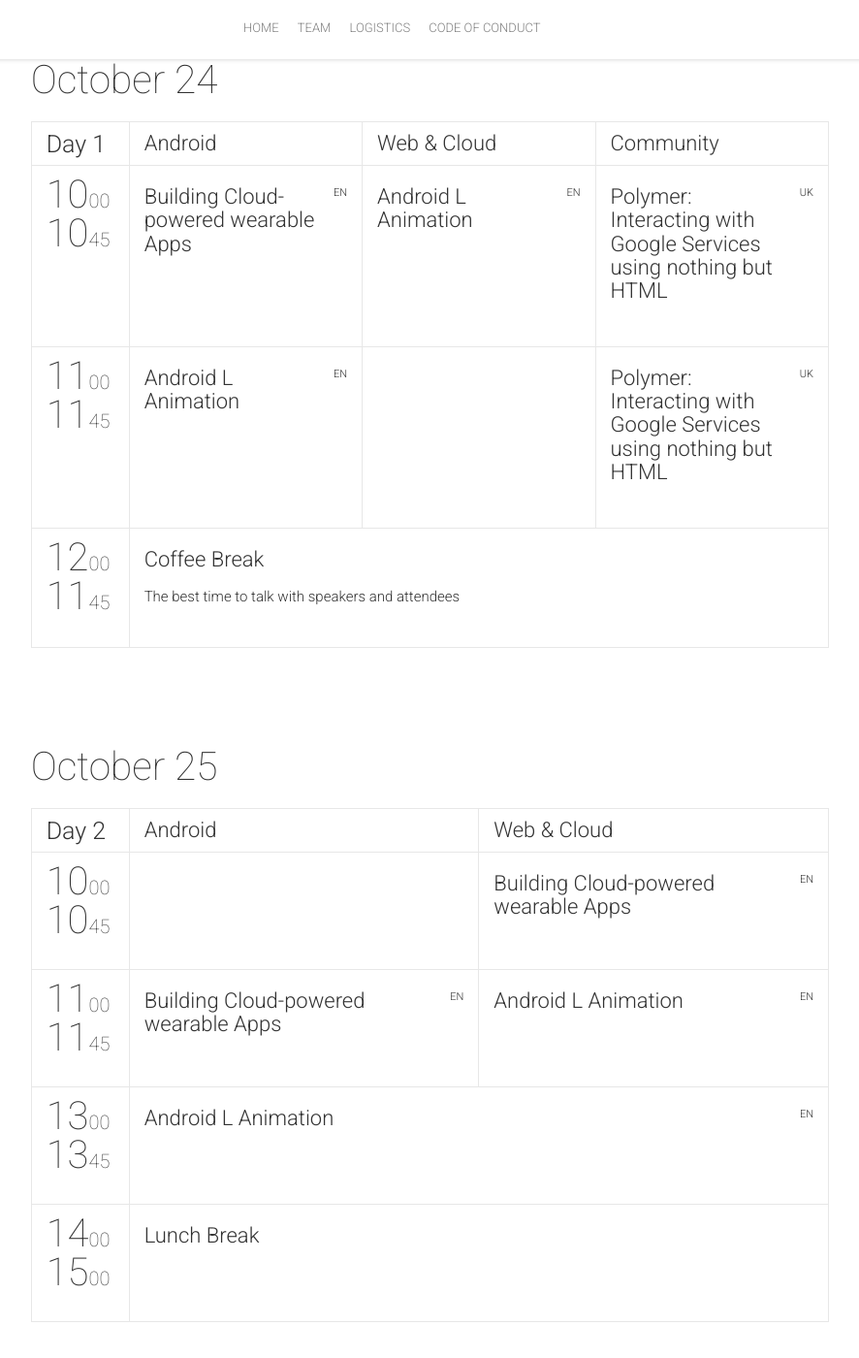
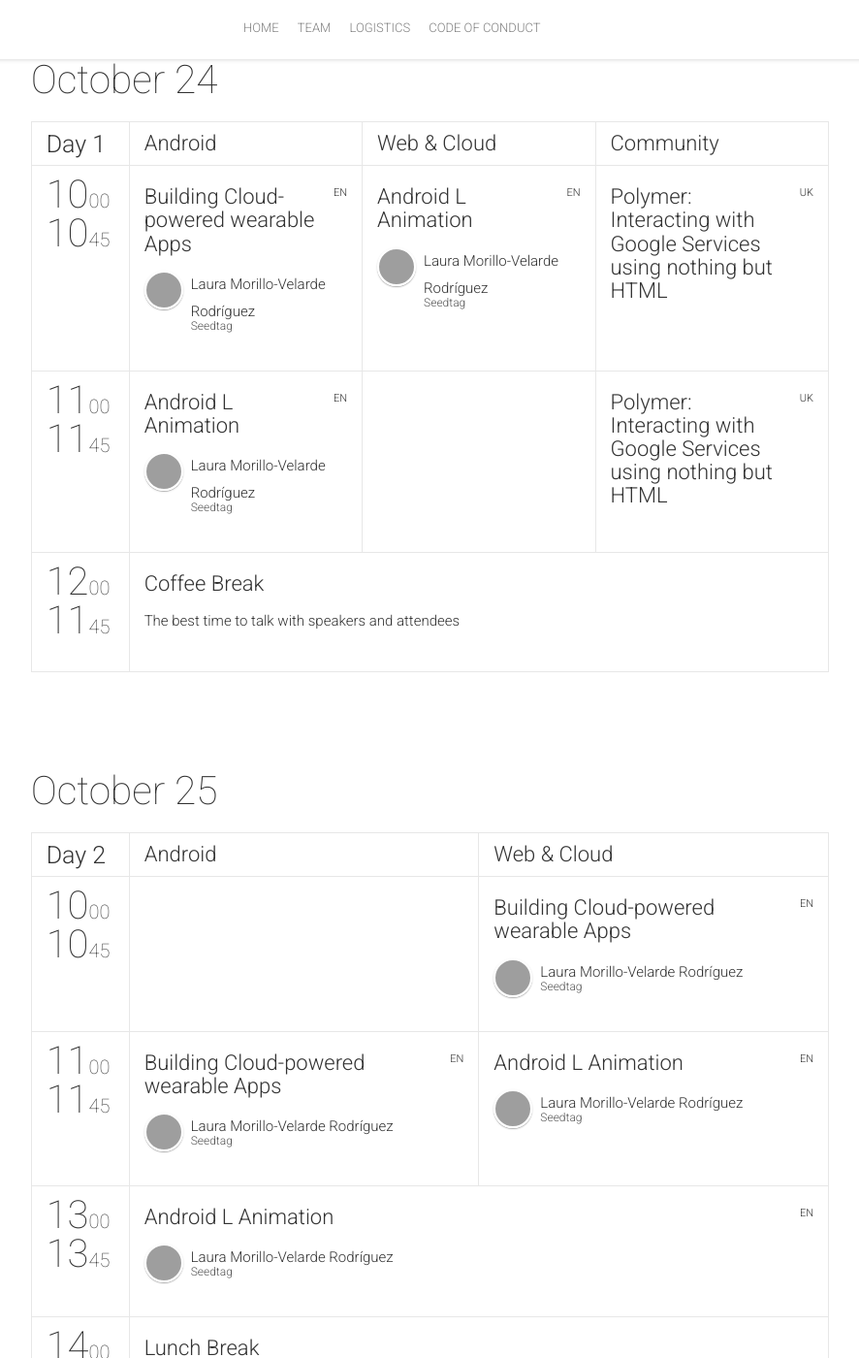
Before and after one commit to GDGMalaga/BiznagaFest-22, a Jekyll site: the page built from schedule.html, in a window 1280 px wide and 1400 px high, scrolled down 407 px. Shown: the whole window at 97% size, without its empty margins (90-976 px from the left). Built offline with Jekyll 4.4.1, drawn with Linux system fonts in a browser that asks for light colours; nearby versions of some CDN libraries; comment, search, counter and statistics services are not loaded; part of the change alters nothing that is shown; grey boxes are pictures that could not be loaded.

Commit message:
feat(speakers): Laura Morillo

```diff
--- a/_data/speakers.yml
+++ b/_data/speakers.yml
@@ -10,19 +10,16 @@
     - { name: "github", link: "https://github.com/LiquidGalaxyLAB/" }
     - { name: "twitter", link: "https://twitter.com/andreuibanez" }
     - { name: "linkedin", link: "https://www.linkedin.com/in/andreuibanez/" }
-# -
-#  id: 4
-#  name: "Dmytro"
-#  surname: "Danylyk"
-#  company: "Lemberg Solutions Limited"
-#  title: "Android Developer"
-#  bio: '<p>Developer. Nominated to apply for the <a href="http://goo.gl/V7qHc">Google Developer Expert Program</a>. Finalist of <a href="http://goo.gl/HO2kLf">Google Apps Developer Challenge 2012</a>. Author of open source <a href="http://goo.gl/Sp5Pel">libraries</a> 1000+ stars. Writer. When Dmytro has free time he is writing <a href="http://goo.gl/AoOVru">technical articles</a>. Speaker. Always trying to share his knowledge &amp; experience on different <a href="http://goo.gl/PNolZY">events</a>. Big fan of android, flat design, stackoverflow, git, Intellij IDEA. Eclipse IDE hater.</p>'
-#  thumbnailUrl: DmytroDanylyk.jpg
-#  rockstar: true
-#  social:
-#    - {name: "google-plus", link: "https://plus.google.com/+DmytroDanylyk"}
-#    - {name: "twitter", link: "https://twitter.com/dmytrodanylyk"}
-#    - {name: "github", link: "https://github.com/dmytrodanylyk"}
+- id: 4
+  name: "Laura"
+  surname: "Morillo-Velarde Rodríguez"
+  company: "Seedtag"
+  title: "Team Lead"
+  bio: "Tech Lead en seedtag, Google Developer Expert en Cloud y Google Cloud Certified como Professional Cloud Architect. Lleva más de 12 años trabajando en el mundo del desarrollo de software con diferentes tecnologías principalmente en en backend en desarrollo web."
+  thumbnailUrl: laura-morillo.jpg
+  rockstar: true
+  social:
+    - { name: "twitter", link: "https://twitter.com/Laura_Morillo" }
 #-
 #  id: 5
 #  name: "Mateusz"
```
Also changed, not shown: assets/speakers/laura-morillo.jpeg (added), img/people/laura-morillo.jpeg (added).
